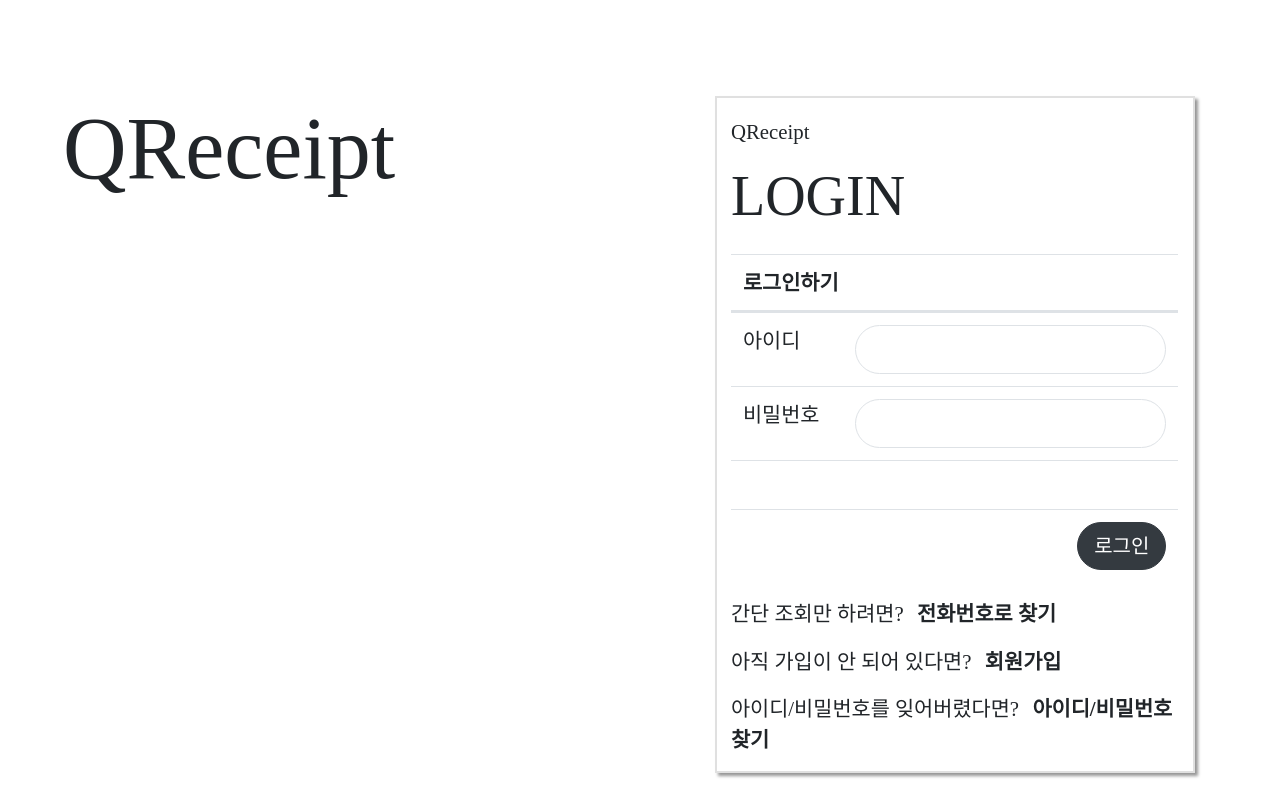
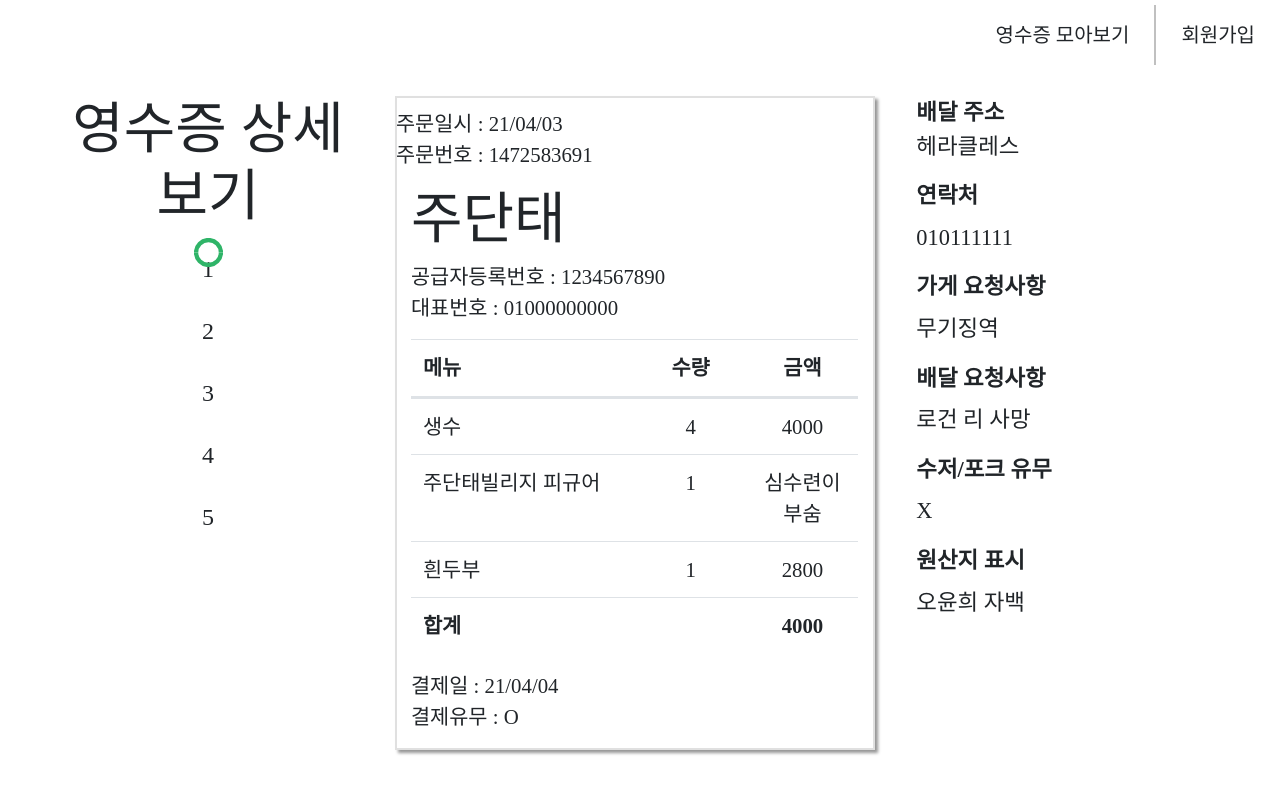
Before and after one commit to C12H22O12/qreceiptFront, a React (Create React App) app: page / in a window 1280 px wide. Built offline with nearby package versions, Linux system fonts and the light colour scheme; a web font is replaced by a local one.

Commit message:
21/04/05 2:39 css 충돌 해결
Receipt.css와 Detail.css 충돌 해결
index 편집 중
애니메이션 적용 문제 해결 필요

```diff
--- a/src/App.js
+++ b/src/App.js
@@ -1,5 +1,5 @@
 import React from "react";
-import Detail from "./component/Main"
+import Detail from "./component/Detail"
 import './App.css';
 
 function App() {
--- a/src/component/Detail.css
+++ b/src/component/Detail.css
@@ -1,17 +1,69 @@
 .info{ font-size:140%; }
 
-dt{ margin-right: 8%; }
-
-.Num{
-  position: absolute;
-  margin: 0 auto;
-  border-block : #eeeeee solid 3px;
-  width: 30%;
-  top:35%;
-  left:35%
+.container {
+  display: inline-block;
+  position: relative;
 }
 
-.Num>p{
-  margin-block: 25%;
-  font-weight: bold;
+.index {
+  cursor: pointer;
+  padding: 5%;
+  font-size : 150%;
+  user-select: none;
+  -moz-user-select: none;
 }
+
+svg {
+  top : 0;
+  left:45%;
+  position:absolute;
+  transition: transform 500ms;
+  width: 10%;
+}
+
+path {
+  fill:none;
+  stroke:#2FB468;
+  stroke-dasharray: 150 150;
+  stroke-width:15;
+}
+
+.container.open:not(.flip) path {
+  animation: OpenUnder 500ms;
+}
+
+.container.open.flip path {
+  animation: OpenUp 500ms;
+}
+
+.container.i1 svg {
+  transform: translateY(30%);
+}
+
+.container.i2 svg {
+  transform: translateY(205%);
+}
+
+.container.i3 svg {
+  transform: translateY(383%);
+}
+
+.container.i4 svg {
+  transform: translateY(550%);
+}
+
+.container.i5 svg {
+  transform: translateY(730%);
+}
+
+@keyframes OpenUnder {
+  25% { stroke-dasharray: 100 150; }
+  60% { stroke-dasharray: 100 150; }
+  100% { stroke-dasharray: 150 150; }
+}
+
+@keyframes OpenUp {
+  25% { stroke-dashoffset: -50px; }
+  60% { stroke-dashoffset: -50px; }
+  100% { stroke-dashoffset: 0; }
+}
--- a/src/component/Detail.js
+++ b/src/component/Detail.js
@@ -11,6 +11,31 @@ function Detail({
     spoonCheck,
     origin
 }) {
+
+    const c = document.querySelector('.container')
+    const indexs = Array.from(document.querySelectorAll('.index'))
+    let cur = -1
+    indexs.forEach((index, i) => {
+        index.addEventListener('click', (e) => {
+            // clear
+            console.log("click!");
+            c.class = 'container'
+            void c.offsetWidth; // Reflow
+            c
+                .classList
+                .add('open')
+            c
+                .classList
+                .add(`i${i + 1}`)
+            if (cur > i) {
+                c
+                    .classList
+                    .add('flip')
+            }
+            cur = i
+        })
+    })
+
     return (
         <div className="container-fulid">
             <div className="row">
@@ -18,15 +43,27 @@ function Detail({
             </div>
 
             <div className="row mt-5 pt-5 mx-0">
-                <div className="col-lg-3 ml-5">
+                <div className="Num col-lg-3 ml-5">
                     <h1 className="display-4">영수증 상세보기</h1>
-                    <div className="Num">
-                        <p className="display-4">1</p>
+                    <div className="container">
+                        <div className="index">1</div>
+                        <div className="index">2</div>
+                        <div className="index">3</div>
+                        <div className="index">4</div>
+                        <div className="index">5</div>
+                        <svg viewBox="0 0 100 100">
+                            <path
+                                d="m 7.1428558,49.999998 c -1e-7,-23.669348 19.1877962,-42.8571447 42.8571442,-42.8571446 23.669347,0 42.857144,19.1877966 42.857144,42.8571446"/>
+                        </svg>
+                        <svg viewBox="0 0 100 100">
+                            <path
+                                d="m 7.1428558,49.999998 c -1e-7,23.669347 19.1877962,42.857144 42.8571442,42.857144 23.669347,0 42.857144,-19.187797 42.857144,-42.857144"/>
+                        </svg>
                     </div>
                 </div>
                 <div className="col-lg-5 p-0 align-self-center">
                     <Receipt
-                        form = "true"
+                        form="true"
                         orderDay="21/04/03"
                         orderNum="1472583691"
                         offerName="주단태"
--- a/src/component/Main.js
+++ b/src/component/Main.js
@@ -1,6 +1,5 @@
 import React from "react";
 import Receipt from "./Receipt"
-import Navigation from "./Navigation"
 import './Detail.css';
 
 function Main({
--- a/src/component/Receipt.css
+++ b/src/component/Receipt.css
@@ -1,31 +1,57 @@
-p, th, td{
+p,
+td,
+th {
     font-size: 130%;
 }
 
-.frame{
-    width : 90%;
+.frame {
+    width: 90%;
     height: auto;
     margin: 0 auto;
-    border : 2px #e0e0e0 solid;
-    box-shadow : 3px 3px 3px #979797;
+    border: 2px #e0e0e0 solid;
+    box-shadow: 3px 3px 3px #979797;
     position: relative;
 }
 
-.frame>*{
+.frame > * {
     text-align: left;
-    margin-top : 2%;
-    margin-inline:3%;
+    margin-top: 2%;
+    margin-inline: 3%;
 }
 
-dd, dt{
-    display:inline;
+.plus,
+.plusFun  {
+    display: inline;
     font-size: 130%;
 }
 
-dd{
-    margin-right:3%;
+.plus {
+    margin-right: 3%;
 }
 
-dt:hover{
-    text-decoration: underline;
+.plusFun {
+    position: relative;
 }
+
+.plusFun:before {
+    transform: scaleX(0);
+    transform-origin: bottom right;
+}
+
+.plusFun:hover:before {
+    transform: scaleX(1);
+    transform-origin: bottom left;
+}
+
+.plusFun:before {
+    content: " ";
+    position: absolute;
+    top: 0;
+    right: 0;
+    bottom: 0;
+    left: 0;
+    inset: 0 0 0 0;
+    background: hsl(200 100% 80%);
+    z-index: -1;
+    transition: transform 0.3s ease;
+}
--- a/src/component/Receipt.js
+++ b/src/component/Receipt.js
@@ -43,7 +43,7 @@ function renderItem(item) {
 
 function receiptForm(props) {
     return <div>
-        <header className="container row">
+        <header className="box row">
             <p className="col-lg-9 pl-0">주문일시 : {props.orderDay}
                 <br/>주문번호 : {props.orderNum}</p>
         </header>
@@ -59,7 +59,9 @@ function receiptForm(props) {
                     <th className="col-3 text-center">수량</th>
                     <th className="col-3 text-center">금액</th>
                 </thead>
+                <tbody>
                 {orderMenu.map(renderItem)}
+                </tbody>
                 <tfoot className="d-flex">
                     <th className="col-9">합계</th>
                     <th className="col-3 text-center">{props.sum}</th>
@@ -76,7 +78,7 @@ function receiptForm(props) {
 
 function loginForm(props) {
     return <div>
-        <header className="container row">
+        <header className="box row">
             <p className="col-lg-9 pl-0 my-2">QReceipt</p>
         </header>
         <div className="mt-0">
@@ -85,17 +87,17 @@ function loginForm(props) {
                 <thead className="d-flex">
                     <th colspan="2" className="col-12">로그인하기</th>
                 </thead>
-                <tr className="d-flex">
+                <tbody className="d-flex">
                     <td className="col-3">아이디</td>
                     <td className="col-9 text-center"><input class="w-100 py-2 px-4 border rounded-pill"></input></td>
-                </tr>
-                <tr className="d-flex">
+                </tbody>
+                <tbody className="d-flex">
                     <td className="col-3">비밀번호</td>
                     <td className="col-9 text-center"><input type="password" class="w-100 py-2 px-4 border rounded-pill"></input></td>
-                </tr>
-                <tr className="d-flex">
+                </tbody>
+                <tbody className="d-flex">
                     <td className="col-12 p-4"></td>
-                </tr>
+                </tbody>
                 <tfoot className="d-flex">
                     <th colspan="2" className="col-12 text-right"><input class="loginBtn btn btn-dark btn-lg rounded-pill" type="button" value="로그인"></input></th>
                 </tfoot>
@@ -103,16 +105,16 @@ function loginForm(props) {
         </div>
         <footer>
             <dl>
-                <dd className="w-100">간단 조회만 하려면?</dd>
-                <dt className="w-100">전화번호로 찾기</dt>
+                <dd className="plus w-100">간단 조회만 하려면?</dd>
+                <dt className="plusFun w-100">전화번호로 찾기</dt>
             </dl>
             <dl>
-                <dd className="w-100">아직 가입이 안 되어 있다면?</dd>
-                <dt className="w-100">회원가입</dt>
+                <dd className="plus w-100">아직 가입이 안 되어 있다면?</dd>
+                <dt className="plusFun w-100">회원가입</dt>
             </dl>
             <dl>
-                <dd className="w-100">아이디/비밀번호를 잊어버렸다면?</dd>
-                <dt className="w-100">아이디/비밀번호 찾기</dt>
+                <dd className="plus w-100">아이디/비밀번호를 잊어버렸다면?</dd>
+                <dt className="plusFun w-100">아이디/비밀번호 찾기</dt>
             </dl>
         </footer>
     </div>
```
